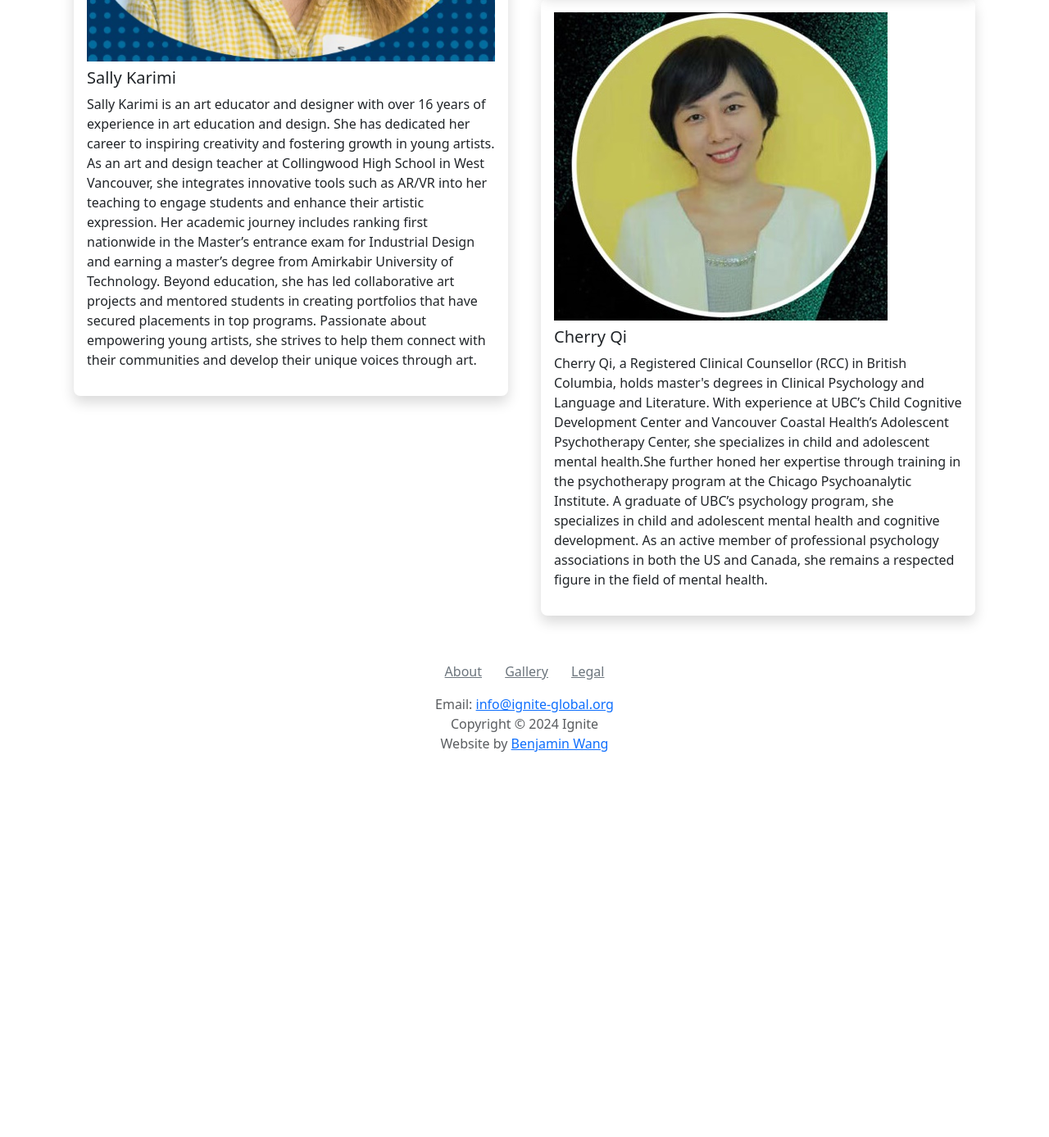
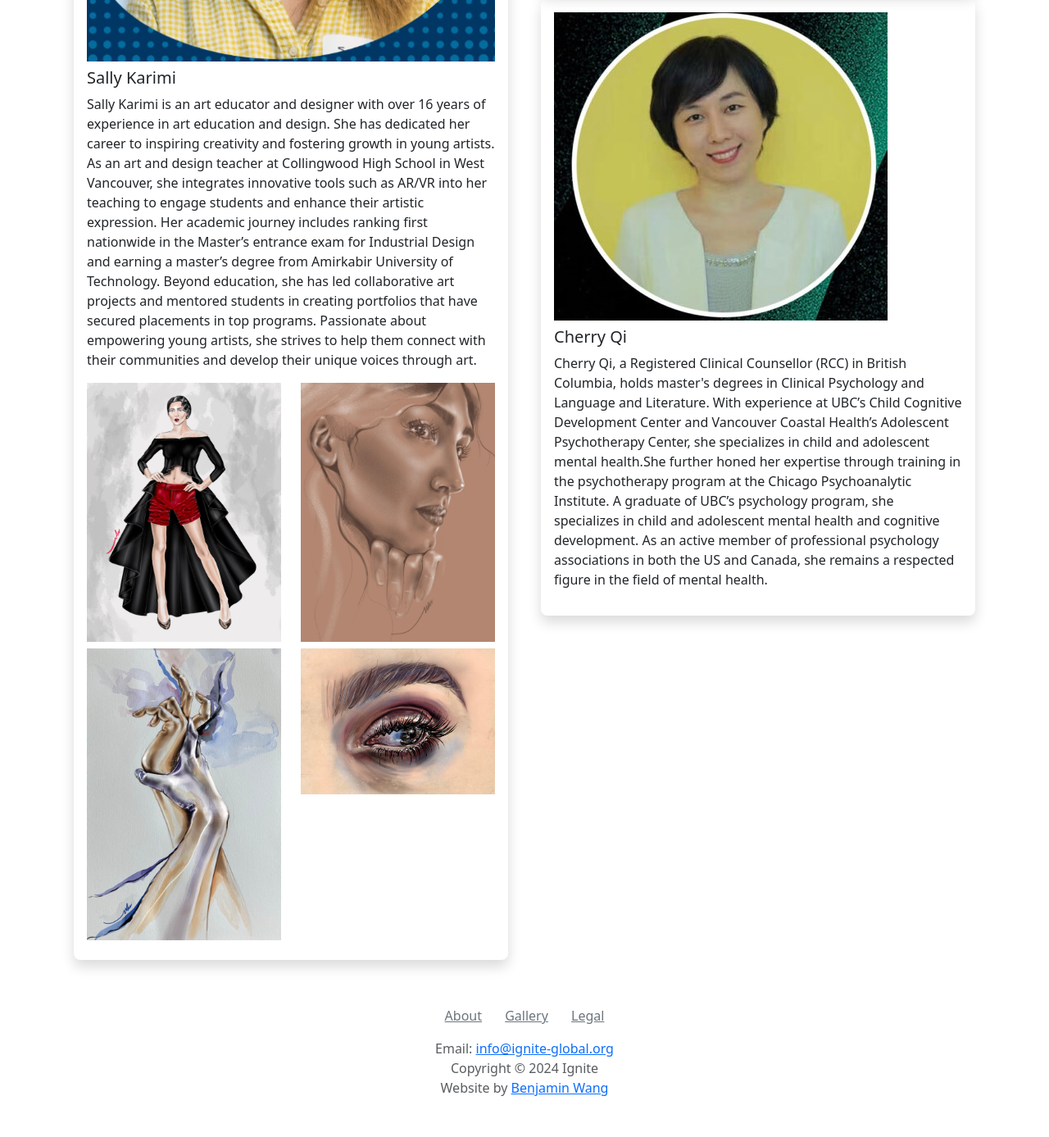
Before and after one commit to wenbang24/ignite, a Flask app: page /about in a window 1280 px wide. Shown: the part 2181-3568 px from the top of the page at 82% size. Before the commit the page ends 3098 px from the top, so only its background shows below. Run offline with Flask 3, Linux system fonts and the light colour scheme; some libraries are stand-ins or nearby versions.

Commit message:
sally karimi art

```diff
--- a/templates/about.html
+++ b/templates/about.html
@@ -67,6 +67,20 @@
                         creating portfolios that have secured placements in top programs. Passionate about empowering
                         young artists, she strives to help them connect with their communities and develop their unique
                         voices through art.</p>
+                    <div class="row">
+                        <div class="col">
+                            <img src="{{ url_for('static', filename='assets/img/judges/sallykarimi1.jpg') }}"
+                                 class="img-fluid pb-2" alt="Sally Karimi Art">
+                            <img src="{{ url_for('static', filename='assets/img/judges/sallykarimi3.jpg') }}"
+                                 class="img-fluid pb-2" alt="Sally Karimi Art">
+                        </div>
+                        <div class="col">
+                            <img src="{{ url_for('static', filename='assets/img/judges/sallykarimi2.jpg') }}"
+                                 class="img-fluid pb-2" alt="Sally Karimi Art">
+                            <img src="{{ url_for('static', filename='assets/img/judges/sallykarimi4.jpg') }}"
+                                 class="img-fluid pb-2" alt="Sally Karimi Art">
+                        </div>
+                    </div>
                 </div>
             </div>
             <div class="col">
```
Also changed, not shown: static/assets/img/judges/sallykarimi1.jpg (added), static/assets/img/judges/sallykarimi2.jpg (added), static/assets/img/judges/sallykarimi3.jpg (added), static/assets/img/judges/sallykarimi4.jpg (added).
